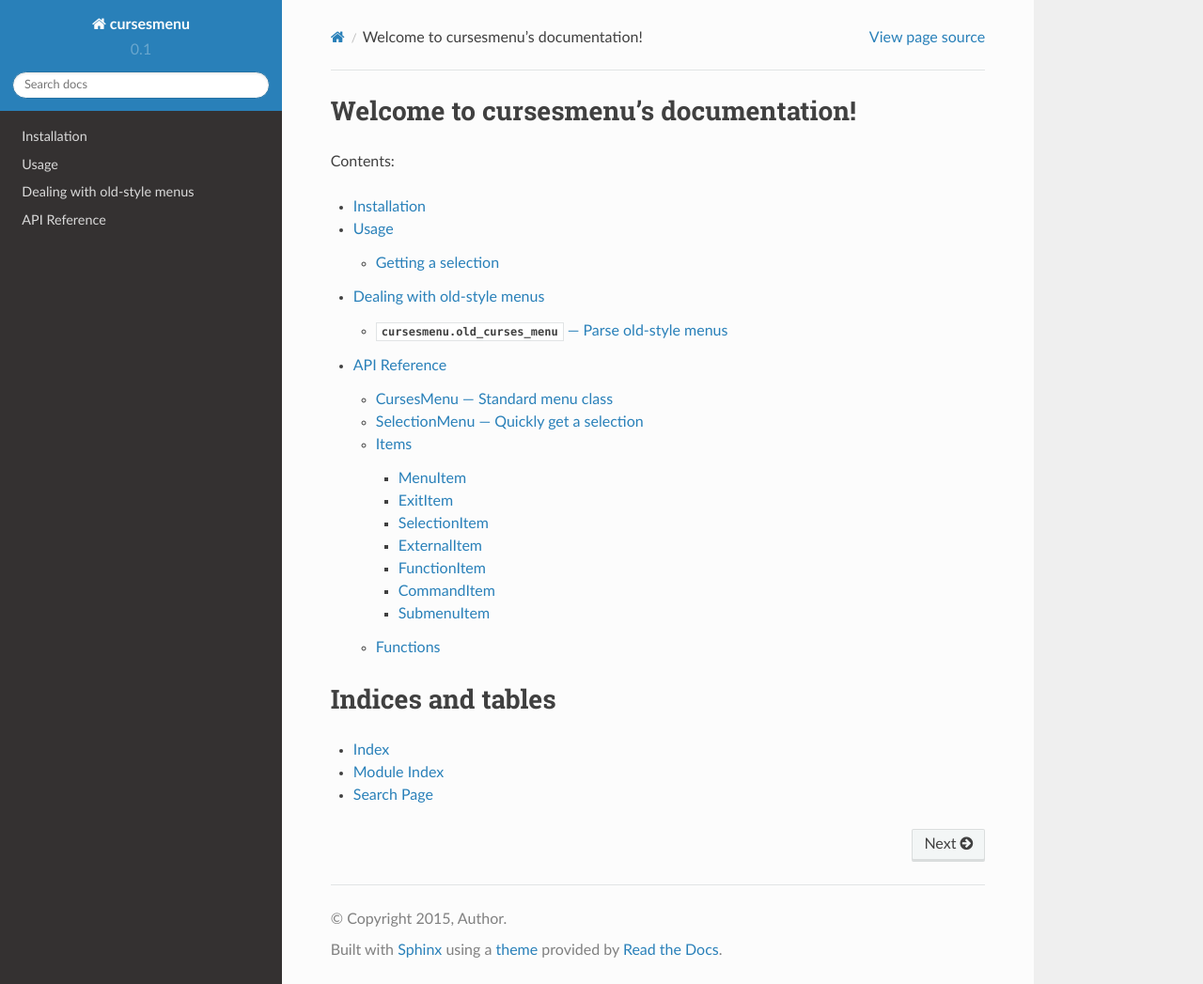
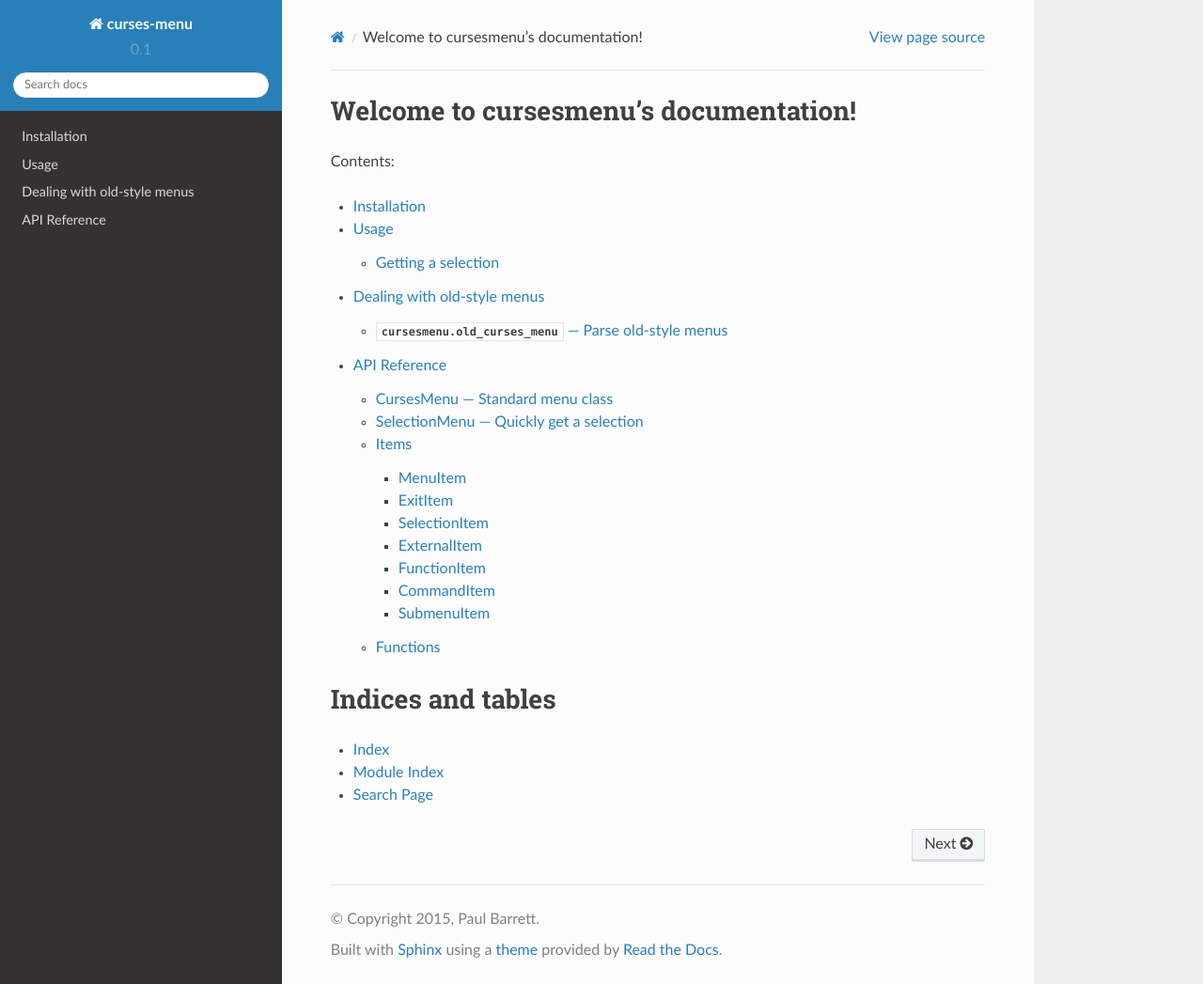
Before and after one commit to pmbarrett314/curses-menu, a Sphinx documentation site: the page built from docs/index.rst, in a window 1280 px wide and 1047 px high. Shown: the whole window at 94% size. Built offline with Sphinx 7.4.7 and the Read the Docs theme 2.0.0, drawn with Linux system fonts in a browser that asks for light colours.

Commit message:
Documentation updates

```diff
--- a/docs/conf.py
+++ b/docs/conf.py
@@ -51,9 +51,9 @@
 master_doc = 'index'
 
 # General information about the project.
-project = 'cursesmenu'
-copyright = '2015, Author'
-author = 'Author'
+project = 'curses-menu'
+copyright = '2015, Paul Barrett'
+author = 'Paul Barrett'
 
 # The version info for the project you're documenting, acts as replacement for
 # |version| and |release|, also used in various other places throughout the
@@ -65,7 +65,7 @@
     # The full version, including alpha/beta/rc tags.
     release = pkg_resources.get_distribution('curses-menu').version
 except pkg_resources.DistributionNotFound:
-    print('To build the documentation, The distribution information of cursesmenu')
+    print('To build the documentation, The distribution information of curses-menu')
     print('Has to be available.  Either install the package into your')
     print('development environment or run "setup.py develop" to setup the')
     print('metadata.  A virtualenv is recommended!')
```
Also changed, not shown: 1 other file.
